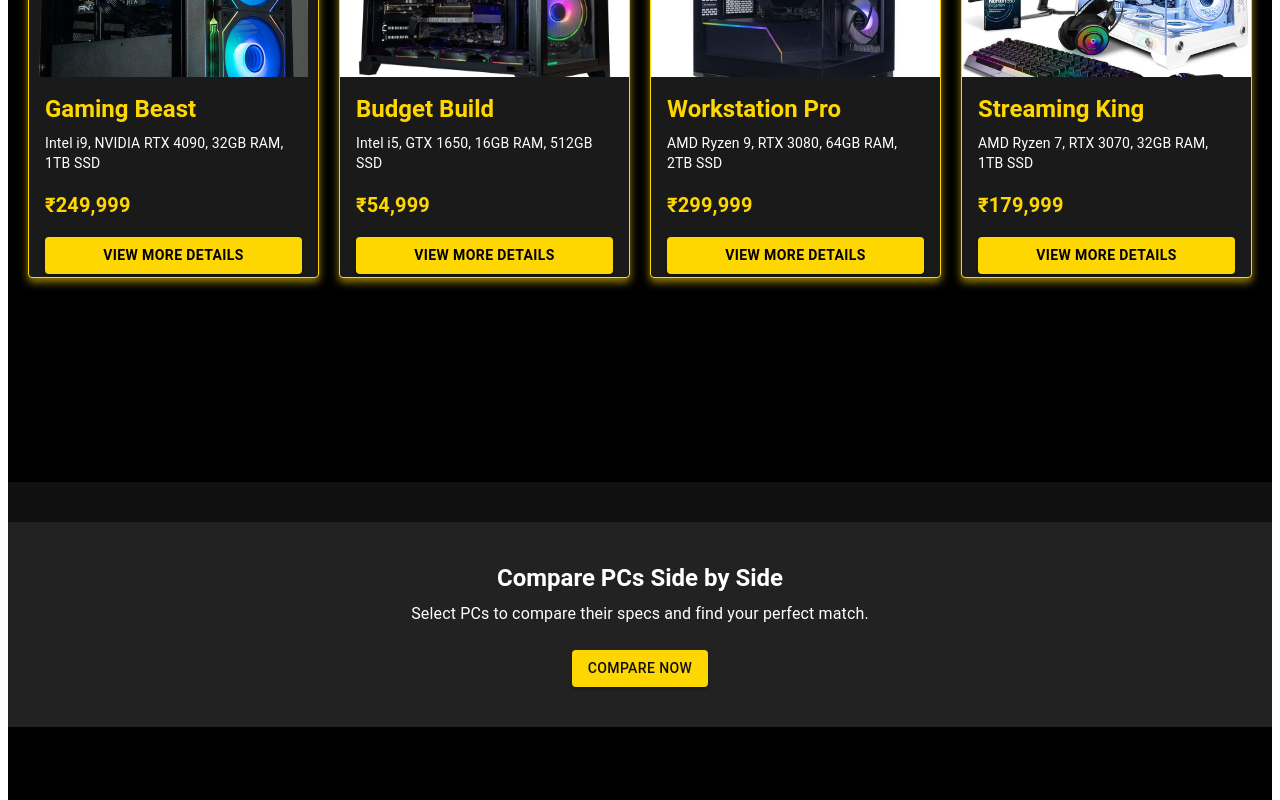
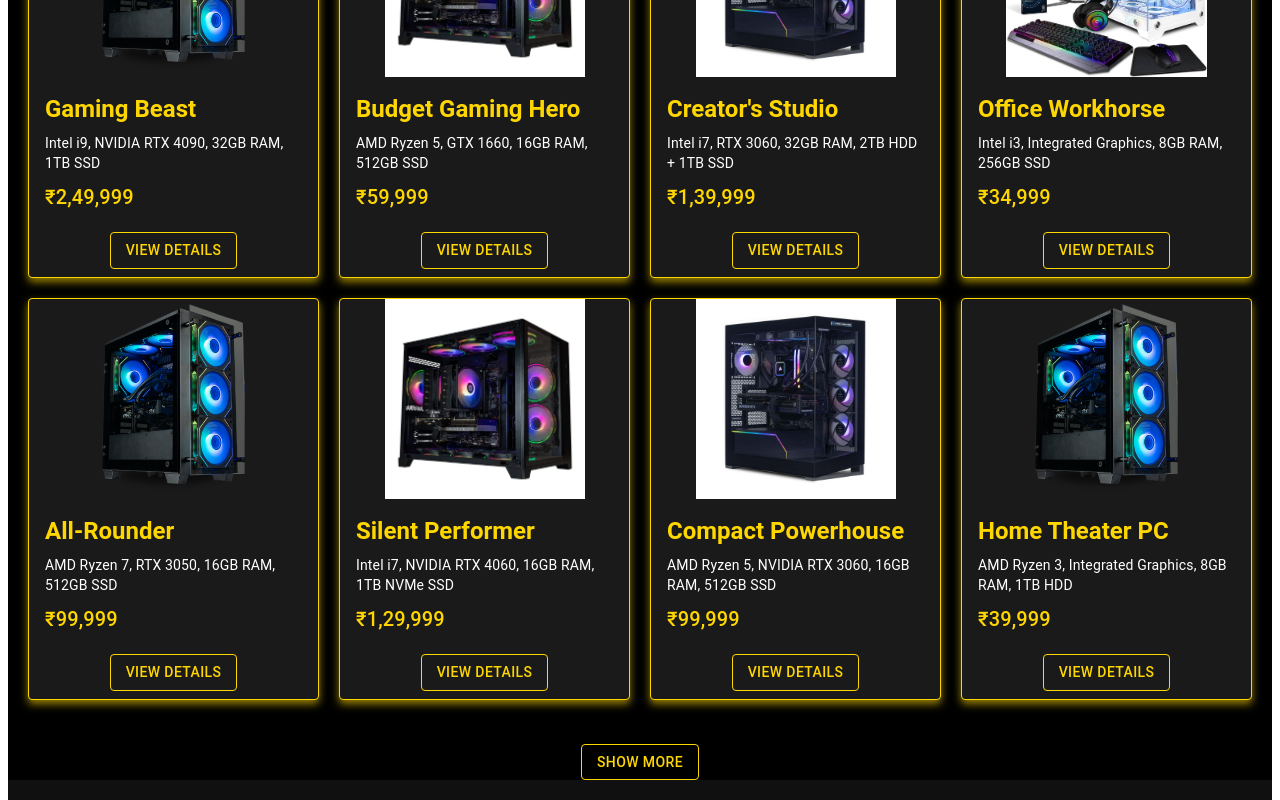
Before and after one commit to kaviraj-m/the_computer_community, a React (Vite) app: page /prebuilt in a window 1280 px wide. Shown: the part 1780-2580 px from the top of the page. Built offline with nearby package versions, Linux system fonts and the light colour scheme.

Commit message:
product updated

```diff
--- a/src/components/FilterAndPCSection.jsx
+++ b/src/components/FilterAndPCSection.jsx
@@ -12,49 +12,7 @@
   Stack,
   Modal,
 } from "@mui/material";
-import computer2 from "../assets/computer2.webp";
-import computer3 from "../assets/computer3.webp";
-import computer4 from "../assets/computer4.webp";
-import computer5 from "../assets/computer5.webp";
-
-const pcs = [
-  {
-    title: "Gaming Beast",
-    image: computer2,
-    specs: "Intel i9, NVIDIA RTX 4090, 32GB RAM, 1TB SSD",
-    category: "gaming",
-    brand: "intel",
-    price: 249999,
-    details: "This is the ultimate gaming PC for enthusiasts.",
-  },
-  {
-    title: "Budget Build",
-    image: computer3,
-    specs: "Intel i5, GTX 1650, 16GB RAM, 512GB SSD",
-    category: "budget",
-    brand: "intel",
-    price: 54999,
-    details: "Perfect for entry-level gamers and students.",
-  },
-  {
-    title: "Workstation Pro",
-    image: computer4,
-    specs: "AMD Ryzen 9, RTX 3080, 64GB RAM, 2TB SSD",
-    category: "productivity",
-    brand: "amd",
-    price: 299999,
-    details: "Designed for creators and professionals.",
-  },
-  {
-    title: "Streaming King",
-    image: computer5,
-    specs: "AMD Ryzen 7, RTX 3070, 32GB RAM, 1TB SSD",
-    category: "gaming",
-    brand: "amd",
-    price: 179999,
-    details: "Ideal for streamers and multitaskers.",
-  },
-];
+import pcs from "../data/pcData"; // Import the data file
 
 const FilterAndPCSection = () => {
   const [category, setCategory] = useState("");
@@ -62,6 +20,7 @@
   const [priceRange, setPriceRange] = useState([30000, 300000]);
   const [openModal, setOpenModal] = useState(false);
   const [selectedPC, setSelectedPC] = useState(null);
+  const [visibleRows, setVisibleRows] = useState(2); // Show 2 rows initially (8 PCs)
 
   const handleOpenModal = (pc) => {
     setSelectedPC(pc);
@@ -80,6 +39,12 @@
       pc.price >= priceRange[0] &&
       pc.price <= priceRange[1]
   );
+
+  const handleShowMore = () => {
+    setVisibleRows((prev) => prev + 2); // Show 2 more rows (8 PCs) when clicked
+  };
+
+  const visiblePCs = visibleRows * 4; // Total visible PCs based on rows (4 PCs per row)
 
   return (
     <Box sx={{ backgroundColor: "#000", color: "#fff", minHeight: "100vh" }}>
@@ -123,6 +88,7 @@
             <MenuItem value="gaming">Gaming</MenuItem>
             <MenuItem value="productivity">Productivity</MenuItem>
             <MenuItem value="budget">Budget</MenuItem>
+            <MenuItem value="office">Office</MenuItem>
           </Select>
           <Select
             value={brand}
@@ -167,21 +133,24 @@
       <Box
         sx={{
           display: "grid",
-          gridTemplateColumns: "repeat(auto-fit, minmax(280px, 1fr))",
+          gridTemplateColumns: {
+            xs: "repeat(1, 1fr)", // 1 PC per row on mobile
+            sm: "repeat(2, 1fr)", // 2 PCs per row on small screens
+            md: "repeat(3, 1fr)", // 3 PCs per row on medium screens
+            lg: "repeat(4, 1fr)", // 4 PCs per row on large screens
+          },
           gap: "20px",
           padding: "20px",
         }}
       >
         {filteredPCs.length > 0 ? (
-          filteredPCs.map((pc, index) => (
+          filteredPCs.slice(0, visiblePCs).map((pc, index) => (
             <Card
               key={index}
               sx={{
                 backgroundColor: "#1a1a1a",
                 color: "#fff",
-                maxWidth: 300,
-                margin: "auto",
-                height: 400,
+                height: 400, // Fixed height for all cards
                 display: "flex",
                 flexDirection: "column",
                 justifyContent: "space-between",
@@ -194,8 +163,9 @@
                 height="200"
                 image={pc.image}
                 alt={pc.title}
+                sx={{ objectFit: "contain" }} // Ensure consistent image rendering
               />
-              <CardContent>
+              <CardContent sx={{ flexGrow: 1 }}>
                 <Typography
                   gutterBottom
                   variant="h5"
@@ -204,92 +174,126 @@
                 >
                   {pc.title}
                 </Typography>
-                <Typography variant="body2" sx={{ mb: 2, color: "#fff" }}>
-                  {pc.specs}
+                <Typography variant="body2">{pc.specs}</Typography>
+                <Typography variant="h6" sx={{ mt: 1, color: "#FFD700" }}>
+                  ₹{pc.price.toLocaleString("en-IN")}
                 </Typography>
-                <Typography
-                  variant="h6"
+              </CardContent>
+              <Box sx={{ textAlign: "center", mb: 1 }}>
+                <Button
+                  variant="outlined"
                   sx={{
                     color: "#FFD700",
-                    fontWeight: "bold",
-                    mb: 2,
+                    borderColor: "#FFD700",
+                    "&:hover": {
+                      backgroundColor: "#FFD700",
+                      color: "#000",
+                    },
                   }}
+                  onClick={() => handleOpenModal(pc)}
                 >
-                  ₹{pc.price.toLocaleString()}
-                </Typography>
-                <Button
-                  variant="contained"
-                  fullWidth
-                  onClick={() => handleOpenModal(pc)}
-                  sx={{
-                    backgroundColor: "#FFD700",
-                    color: "#000",
-                    fontWeight: "bold",
-                    "&:hover": { backgroundColor: "#FFC300" },
-                  }}
-                >
-                  View More Details
+                  View Details
                 </Button>
-              </CardContent>
+              </Box>
             </Card>
           ))
         ) : (
           <Typography
-            variant="h6"
             sx={{
+              color: "#FFD700",
+              fontWeight: "bold",
               textAlign: "center",
+              mt: 5,
               gridColumn: "1/-1",
-              padding: "20px",
-              color: "#FFD700",
             }}
           >
-            No PCs match the selected filters.
+            No PCs found matching the criteria.
           </Typography>
         )}
       </Box>
 
-      {/* Modal for More Details */}
-      <Modal open={openModal} onClose={handleCloseModal}>
+      {/* Show More Button */}
+      {filteredPCs.length > visiblePCs && (
+        <Box sx={{ textAlign: "center", mt: 3 }}>
+          <Button
+            variant="outlined"
+            sx={{
+              color: "#FFD700",
+              borderColor: "#FFD700",
+              "&:hover": {
+                backgroundColor: "#FFD700",
+                color: "#000",
+              },
+            }}
+            onClick={handleShowMore}
+          >
+            Show More
+          </Button>
+        </Box>
+      )}
+
+      {/* Modal for Details */}
+      <Modal
+        open={openModal}
+        onClose={handleCloseModal}
+        sx={{
+          display: "flex",
+          alignItems: "center",
+          justifyContent: "center",
+        }}
+      >
         <Box
           sx={{
-            position: "absolute",
-            top: "50%",
-            left: "50%",
-            transform: "translate(-50%, -50%)",
             backgroundColor: "#1a1a1a",
             color: "#fff",
-            padding: "20px",
-            borderRadius: "10px",
+            padding: "15px",
+            borderRadius: "8px",
+            width: "70%",
             maxWidth: "500px",
-            boxShadow: "0px 4px 10px rgba(255, 215, 0, 0.8)",
+            textAlign: "center",
+            boxShadow: "0px 4px 8px rgba(255, 215, 0, 0.6)",
+            border: "2px solid #FFD700",
           }}
         >
           {selectedPC && (
             <>
               <Typography
-                variant="h5"
+                variant="h4"
                 sx={{ color: "#FFD700", fontWeight: "bold", mb: 2 }}
               >
                 {selectedPC.title}
               </Typography>
-              <Typography variant="body1" sx={{ mb: 2 }}>
+              <img
+                src={selectedPC.image}
+                alt={selectedPC.title}
+                style={{
+                  width: "100%",
+                  maxWidth: "350px",
+                  margin: "auto",
+                  borderRadius: "8px",
+                }}
+              />
+              <Typography variant="h6" sx={{ mt: 2 }}>
+                {selectedPC.specs}
+              </Typography>
+              <Typography variant="body1" sx={{ mt: 2 }}>
                 {selectedPC.details}
               </Typography>
-              <Typography variant="body2" sx={{ mb: 2 }}>
-                Specs: {selectedPC.specs}
-              </Typography>
-              <Typography variant="h6" sx={{ color: "#FFD700", mb: 2 }}>
-                Price: ₹{selectedPC.price.toLocaleString()}
+              <Typography
+                variant="h5"
+                sx={{ mt: 2, color: "#FFD700", fontWeight: "bold" }}
+              >
+                ₹{selectedPC.price.toLocaleString("en-IN")}
               </Typography>
               <Button
-                onClick={handleCloseModal}
                 variant="contained"
                 sx={{
                   backgroundColor: "#FFD700",
                   color: "#000",
                   fontWeight: "bold",
-                  "&:hover": { backgroundColor: "#FFC300" },
+                  mt: 3,
                 }}
+                onClick={handleCloseModal}
               >
                 Close
               </Button>
--- a/src/data/pcData.jsx
+++ b/src/data/pcData.jsx
@@ -11,11 +11,11 @@
     category: "gaming",
     brand: "intel",
     price: 249999,
-    details: "This is the ultimate gaming PC for enthusiasts.",
+    details: "The ultimate gaming PC for enthusiasts and professionals.",
   },
   {
     title: "Budget Gaming Hero",
-    image: computer2,
+    image: computer3,
     specs: "AMD Ryzen 5, GTX 1660, 16GB RAM, 512GB SSD",
     category: "budget",
     brand: "amd",
@@ -24,16 +24,16 @@
   },
   {
     title: "Creator's Studio",
-    image: computer2,
+    image: computer4,
     specs: "Intel i7, RTX 3060, 32GB RAM, 2TB HDD + 1TB SSD",
     category: "productivity",
     brand: "intel",
     price: 139999,
-    details: "Built for video editing, 3D rendering, and content creation.",
+    details: "Ideal for video editing, 3D rendering, and content creation.",
   },
   {
     title: "Office Workhorse",
-    image: computer2,
+    image: computer5,
     specs: "Intel i3, Integrated Graphics, 8GB RAM, 256GB SSD",
     category: "office",
     brand: "intel",
@@ -49,6 +49,249 @@
     price: 99999,
     details: "A balanced PC for gaming, productivity, and entertainment.",
   },
+  {
+    title: "Silent Performer",
+    image: computer3,
+    specs: "Intel i7, NVIDIA RTX 4060, 16GB RAM, 1TB NVMe SSD",
+    category: "gaming",
+    brand: "intel",
+    price: 129999,
+    details: "Quiet yet powerful, perfect for immersive gaming.",
+  },
+  {
+    title: "Compact Powerhouse",
+    image: computer4,
+    specs: "AMD Ryzen 5, NVIDIA RTX 3060, 16GB RAM, 512GB SSD",
+    category: "gaming",
+    brand: "amd",
+    price: 99999,
+    details: "A compact build that delivers exceptional performance.",
+  },
+  {
+    title: "Ultimate Workstation",
+    image: computer5,
+    specs: "Intel Xeon, NVIDIA Quadro RTX 5000, 64GB ECC RAM, 2TB NVMe SSD",
+    category: "productivity",
+    brand: "intel",
+    price: 499999,
+    details: "Designed for professionals who demand peak performance.",
+  },
+  {
+    title: "Home Theater PC",
+    image: computer2,
+    specs: "AMD Ryzen 3, Integrated Graphics, 8GB RAM, 1TB HDD",
+    category: "entertainment",
+    brand: "amd",
+    price: 39999,
+    details: "Perfect for streaming and media consumption in your living room.",
+  },
+  {
+    title: "Educational Companion",
+    image: computer3,
+    specs: "Intel Pentium, Integrated Graphics, 4GB RAM, 256GB SSD",
+    category: "education",
+    brand: "intel",
+    price: 29999,
+    details: "Affordable and tailored for students' needs.",
+  },
+  {
+    title: "Media Hub",
+    image: computer4,
+    specs: "AMD Ryzen 5, Integrated Graphics, 16GB RAM, 1TB HDD + 256GB SSD",
+    category: "entertainment",
+    brand: "amd",
+    price: 54999,
+    details: "An all-in-one PC for media, entertainment, and light gaming.",
+  },
+  {
+    title: "Developer's Delight",
+    image: computer5,
+    specs: "Intel i5, NVIDIA RTX 3060, 16GB RAM, 1TB SSD",
+    category: "productivity",
+    brand: "intel",
+    price: 114999,
+    details: "Perfect for developers who need speed and reliability.",
+  },
+  {
+    title: "Streaming Pro",
+    image: computer2,
+    specs: "AMD Ryzen 7, RTX 4060, 32GB RAM, 2TB NVMe SSD",
+    category: "gaming",
+    brand: "amd",
+    price: 189999,
+    details: "A PC designed for seamless streaming and multitasking.",
+  },
+  {
+    title: "Entry-Level Performer",
+    image: computer3,
+    specs: "Intel Celeron, Integrated Graphics, 8GB RAM, 256GB SSD",
+    category: "budget",
+    brand: "intel",
+    price: 19999,
+    details: "An entry-level PC for basic everyday tasks.",
+  },
+  {
+    title: "Gaming Master",
+    image: computer4,
+    specs: "Intel i9, NVIDIA RTX 4080, 64GB RAM, 4TB NVMe SSD",
+    category: "gaming",
+    brand: "intel",
+    price: 299999,
+    details: "Built for gamers who want the best experience possible.",
+  },
+  {
+    title: "Portable Workstation",
+    image: computer5,
+    specs: "AMD Ryzen 7, NVIDIA RTX 3050, 16GB RAM, 512GB SSD",
+    category: "general",
+    brand: "amd",
+    price: 94999,
+    details: "Portable and powerful for work on the go.",
+  },
+  {
+    title: "Gaming Titan",
+    image: computer2,
+    specs: "Intel i9, NVIDIA RTX 4090, 64GB RAM, 2TB SSD",
+    category: "gaming",
+    brand: "intel",
+    price: 299999,
+    details: "The most powerful gaming PC built for the extreme gamer.",
+  },
+  {
+    title: "Budget Fighter",
+    image: computer3,
+    specs: "AMD Ryzen 3, GTX 1650, 8GB RAM, 512GB SSD",
+    category: "budget",
+    brand: "amd",
+    price: 44999,
+    details: "Ideal for gamers on a budget who need decent performance.",
+  },
+  {
+    title: "Multimedia Creator",
+    image: computer4,
+    specs: "Intel i7, RTX 3070, 16GB RAM, 1TB SSD + 2TB HDD",
+    category: "productivity",
+    brand: "intel",
+    price: 169999,
+    details: "A creative powerhouse for designers, video editors, and artists.",
+  },
+  {
+    title: "Business Essential",
+    image: computer5,
+    specs: "Intel i5, Integrated Graphics, 8GB RAM, 512GB SSD",
+    category: "office",
+    brand: "intel",
+    price: 54999,
+    details: "Designed for small businesses and office environments.",
+  },
+  {
+    title: "Compact Gaming PC",
+    image: computer2,
+    specs: "AMD Ryzen 5, GTX 1660 Ti, 16GB RAM, 512GB SSD",
+    category: "gaming",
+    brand: "amd",
+    price: 84999,
+    details: "A small but mighty gaming machine for tight spaces.",
+  },
+  {
+    title: "VR Ready PC",
+    image: computer3,
+    specs: "Intel i7, NVIDIA RTX 3080, 32GB RAM, 1TB SSD",
+    category: "gaming",
+    brand: "intel",
+    price: 199999,
+    details: "Optimized for an immersive VR gaming experience.",
+  },
+  {
+    title: "Student's Companion",
+    image: computer4,
+    specs: "AMD Ryzen 3, Integrated Graphics, 4GB RAM, 256GB SSD",
+    category: "education",
+    brand: "amd",
+    price: 27999,
+    details: "An affordable option for students and light work.",
+  },
+  {
+    title: "High-End Workstation",
+    image: computer5,
+    specs: "Intel Xeon, NVIDIA Quadro RTX 6000, 128GB ECC RAM, 4TB NVMe SSD",
+    category: "productivity",
+    brand: "intel",
+    price: 799999,
+    details: "A top-of-the-line workstation for professionals in demanding fields.",
+  },
+  {
+    title: "Streaming Beast",
+    image: computer2,
+    specs: "AMD Ryzen 7, RTX 3070, 16GB RAM, 1TB SSD + 2TB HDD",
+    category: "gaming",
+    brand: "amd",
+    price: 149999,
+    details: "Perfect for streamers and content creators looking for a high-performance system.",
+  },
+  {
+    title: "Ultimate Office PC",
+    image: computer3,
+    specs: "Intel i5, Integrated Graphics, 8GB RAM, 1TB SSD",
+    category: "office",
+    brand: "intel",
+    price: 64999,
+    details: "An office-focused PC for multitasking and productivity.",
+  },
+  {
+    title: "Luxury Gaming PC",
+    image: computer4,
+    specs: "Intel i9, NVIDIA RTX 4090, 128GB RAM, 2TB SSD + 4TB HDD",
+    category: "gaming",
+    brand: "intel",
+    price: 499999,
+    details: "A luxurious gaming experience with the highest-end components.",
+  },
+  {
+    title: "Portable Productivity",
+    image: computer5,
+    specs: "AMD Ryzen 5, NVIDIA GTX 1650, 8GB RAM, 512GB SSD",
+    category: "general",
+    brand: "amd",
+    price: 89999,
+    details: "Perfect for work on the go without compromising on performance.",
+  },
+  {
+    title: "Media Center PC",
+    image: computer2,
+    specs: "Intel i5, Integrated Graphics, 8GB RAM, 1TB HDD",
+    category: "entertainment",
+    brand: "intel",
+    price: 44999,
+    details: "A sleek media center for your home theater and entertainment needs.",
+  },
+  {
+    title: "All-in-One Workstation",
+    image: computer3,
+    specs: "Intel i7, NVIDIA GTX 1660 Ti, 16GB RAM, 1TB SSD + 1TB HDD",
+    category: "productivity",
+    brand: "intel",
+    price: 129999,
+    details: "A versatile workstation for both personal and professional use.",
+  },
+  {
+    title: "Home Office Pro",
+    image: computer4,
+    specs: "AMD Ryzen 7, Integrated Graphics, 16GB RAM, 512GB SSD",
+    category: "office",
+    brand: "amd",
+    price: 79999,
+    details: "Designed to support your work-from-home setup with ease.",
+  },
+  {
+    title: "Affordable Entertainment PC",
+    image: computer5,
+    specs: "Intel i3, Integrated Graphics, 8GB RAM, 256GB SSD",
+    category: "entertainment",
+    brand: "intel",
+    price: 29999,
+    details: "An affordable option for streaming, media consumption, and casual gaming.",
+  },
 ];
 
 export default pcs;
```
